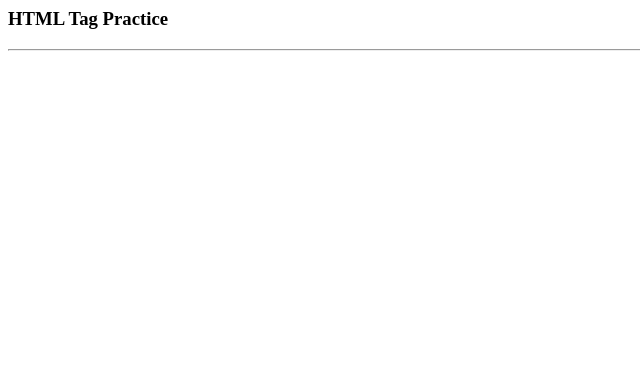
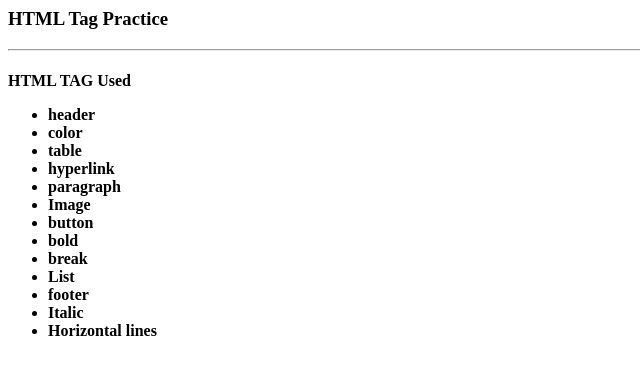
Before and after one commit to np549/homework2, a plain HTML site: page index.html in a window 1280 px wide. Shown: the whole page, without its empty margins (0-640 px from the left). Drawn offline with Linux system fonts and the light colour scheme.

Commit message:
third HTML Tag added

```diff
--- a/index.html
+++ b/index.html
@@ -5,3 +5,22 @@
 <h3>HTML Tag Practice</h3>
 <!-- Horizontal line tag -->
 <hr>
+
+<!-- List -->
+<h4>HTML TAG Used
+
+<ul>
+  <li>header</li>
+  <li>color</li>
+  <li>table</li>
+  <li>hyperlink</li>
+  <li>paragraph</li>
+  <li>Image</li>
+  <li>button</li>
+   <li>bold</li>
+   <li>break</li>
+   <li>List</li>
+   <li>footer</li>
+   <li>Italic</li>
+   <li>Horizontal lines</li>
+</ul>
```
